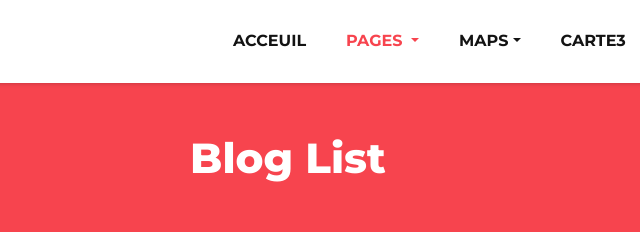
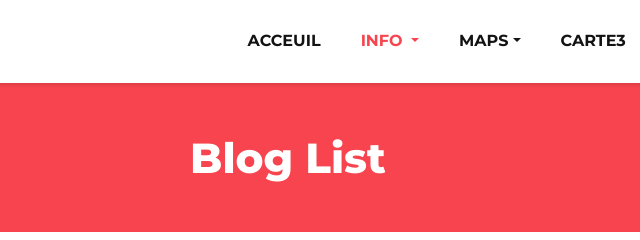
Before and after one commit to SanaaAIT/AgricultureWebMapping, a plain HTML site: page blog_list.html in a window 1280 px wide. Shown: the top 240 px of the page, 352-992 px from the left. Drawn offline with Linux system fonts and the light colour scheme; a script that the page names is missing.

Commit message:
New header

```diff
--- a/blog_list.html
+++ b/blog_list.html
@@ -37,7 +37,7 @@
                            <a class="nav-link" href="index.html">Acceuil <span class="sr-only">(current)</span></a>
                         </li>
                         <li class="nav-item dropdown active">
-                           <a class="nav-link dropdown-toggle" href="#" data-toggle="dropdown" role="button" aria-haspopup="true" aria-expanded="true"> <span class="nav-label">Pages <span class="caret"></span></a>
+                           <a class="nav-link dropdown-toggle" href="#" data-toggle="dropdown" role="button" aria-haspopup="true" aria-expanded="true"> <span class="nav-label">Info <span class="caret"></span></a>
                            <ul class="dropdown-menu">
                               <li><a href="about.html">À propos</a></li>
                               <li><a href="testimonial.html">Team </a></li>
```
Also changed, not shown: contact.html (+1 -1 lines), product.html (+1 -1 lines), testimonial.html (+1 -1 lines).
